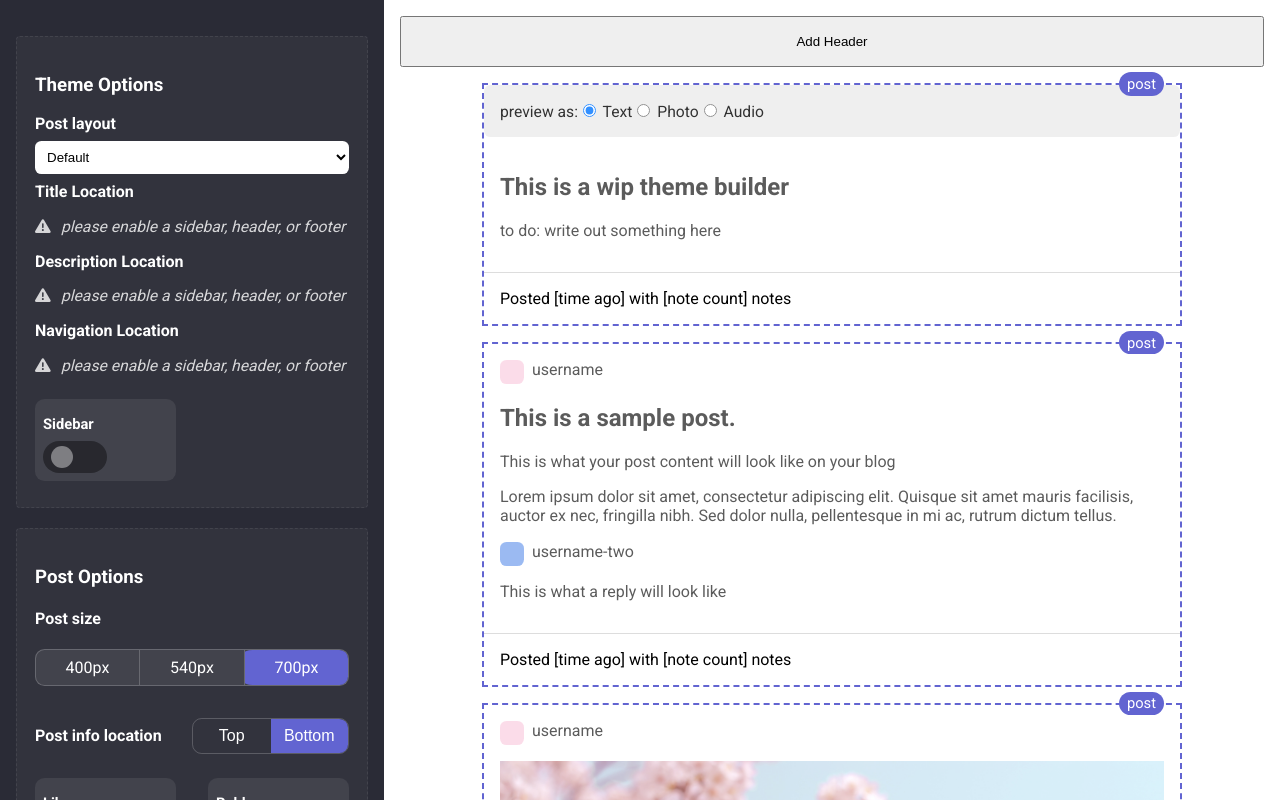
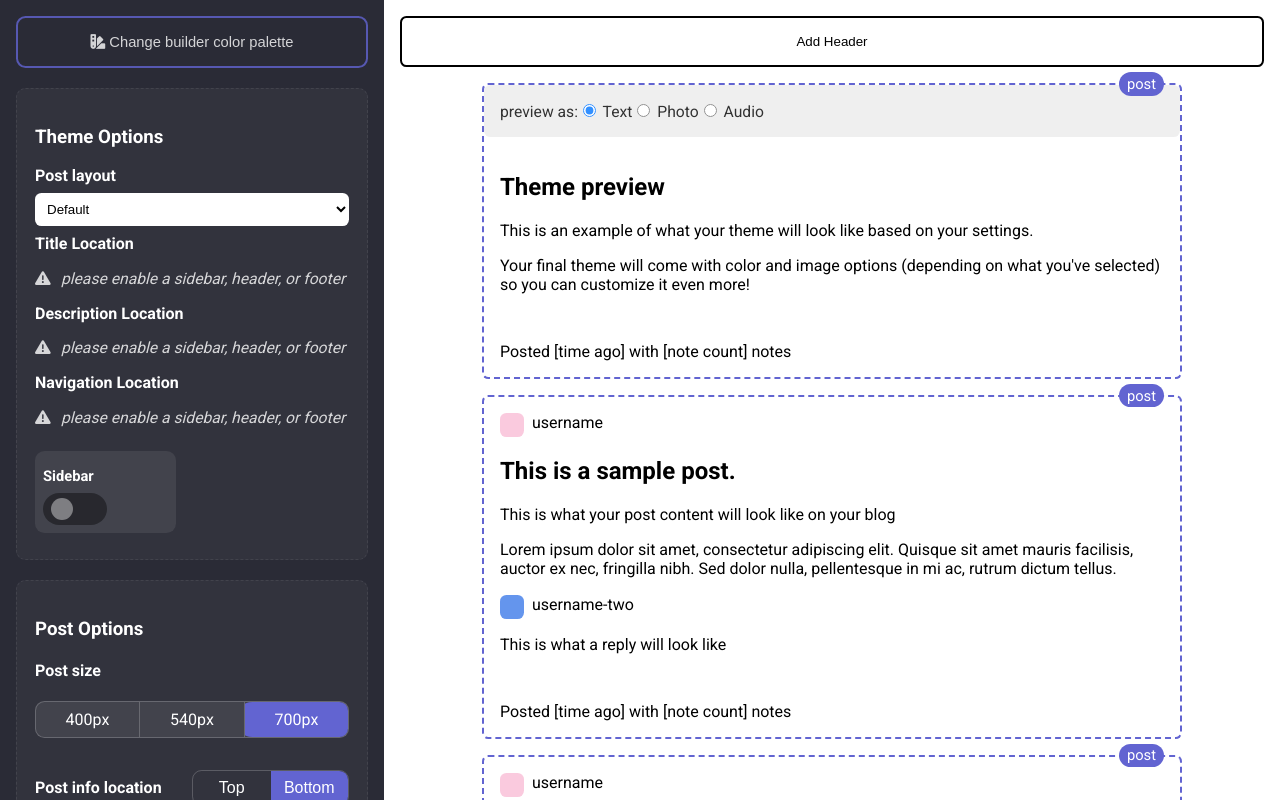
Before and after one commit to cornetespoir/build-a-theme, a React (Create React App) app: page / in a window 1280 px wide. Built offline with nearby package versions, Linux system fonts and the light colour scheme.

Commit message:
added night mode to the builder

```diff
--- a/src/App.tsx
+++ b/src/App.tsx
@@ -4,6 +4,7 @@ import { Customize, Preview } from './components';
 import { layoutContext, initialValues } from './Context';
 import { useLocalStorage } from './hooks/useLocalStorage';
 export const ThemeContext = createContext<layoutContext>(initialValues);
+
 
 function App() {
   const [sidebar, setSidebar] = useLocalStorage('sidebar', false)
--- a/src/components/preview/Customize.tsx
+++ b/src/components/preview/Customize.tsx
@@ -1,4 +1,4 @@
-import React, { useState, useContext } from "react";
+import React, { useState, useContext, useEffect, useRef } from "react";
 import { GetCode } from './GetCode'
 import { ThemeOptions } from "./ThemeOptions";
 import { PostOptions } from './PostOptions'
@@ -14,8 +14,33 @@ const Customize = () => {
         setShowModal(!showModal)
     }
 
+    let darkMode = localStorage.getItem("night-mode")
+    const theme = document.documentElement;
+    const nightModeOn = () => {
+        theme.classList.add("night-mode-theme")
+        localStorage.setItem("night-mode", "enabled")
+    }
+    const nightModeOff = () => {
+        theme.classList.remove("night-mode-theme")
+        localStorage.setItem("night-mode", "disabled")
+    }
+
+    if (darkMode === "enabled") {
+      nightModeOn()
+    }
+
+    function toggleTheme() {
+        darkMode = localStorage.getItem("night-mode")
+        if (darkMode === 'enabled') {
+            nightModeOff()
+        }
+        else {
+            nightModeOn()
+        }
+    }
 return (
     <aside>
+        <button className='open-code themes' onClick={toggleTheme}><i className="fas fa-swatchbook"></i> Change builder color palette</button>
         <ThemeOptions />
         {sidebar &&  <SidebarStyles />}
         <PostOptions />
--- a/src/components/preview/ExtraOptions.tsx
+++ b/src/components/preview/ExtraOptions.tsx
@@ -10,8 +10,6 @@ import { useLocalStorage, setLocalStorage } from "../../hooks/useLocalStorage";
 
 const ExtraOptions = () => {
     const { daynight, setdaynight, setSearchBar, sideImage, searchBar, header, footer, sidebar, setSideImage, setCustomCursor, customCursor } = useContext(ThemeContext)
-    console.log(customCursor)
-
     const [active, setActive] = useLocalStorage('activeImage', '')
     function sideImageLocation(location: string) {
         if (location === 'right') {
--- a/src/components/preview/SamplePost.tsx
+++ b/src/components/preview/SamplePost.tsx
@@ -72,8 +72,9 @@ const SamplePost = ({ postType, op }: SamplePostProps) => {
             {op === 'Trail' &&
                 <div className='reblog-header'><img alt="eggdesign avatar" className='avatar' src="https://64.media.tumblr.com/avatar_63ed1d13b42f_96.pnj"/> <a href="https://egg.design">eggdesign</a></div>
             }
-            <h2>This is a wip theme builder</h2>
-            <p>to do: write out something here</p>
+            <h2>Theme preview</h2>
+            <p>This is an example of what your theme will look like based on your settings. </p>
+            <p>Your final theme will come with color and image options (depending on what you've selected) so you can customize it even more!</p>
             {op === 'Trail' &&
                 <><div className='reblog-header'><span className='avatar'/> <span>username</span></div>   <p>Sample reply</p></>
             }
--- a/src/index.css
+++ b/src/index.css
@@ -4,13 +4,17 @@
   --background-color: #fff;
   --text-color: #000;
   --background-size: cover;
-  --sidebar-background: #ffffff;
 
   /* regular styles */
   --spacing: 1rem;
   --white: 255, 255, 255;
   --black: 0, 0, 0;
   --porple: #6264d1;
+}
+
+.night-mode-theme {
+  --background-color: #191a22;
+  --text-color: white;
 }
 
 #preview-frame {
@@ -22,6 +26,13 @@
   padding: var(--spacing);
   height: 100vh;
   overflow: auto;
+}
+
+button {
+  background:var(--background-color);
+  color:var(--text);
+  border-style: solid;
+  border-radius:.4rem;
 }
 
 .layout-contained {
@@ -62,7 +73,8 @@ img {
   width: 100%;
   min-height: 4rem;
   position: relative;
-  background: white;
+  border-radius:.4rem;
+  background: var(--background-color);
 }
 
 article.sections:before,
@@ -141,6 +153,7 @@ section {
   border: 2px dashed var(--porple);
   background: var(--sidebar-background);
   top: 10px;
+  border-radius:.4rem;
   margin-top: 90px;
   position: sticky;
 
@@ -152,14 +165,9 @@ article {
 }
 
 .post-info {
-  border-top: 1px solid #ddd;
   width: 100%;
 }
 
-.top-post-info .post-info {
-  border-top: 0;
-  border-bottom: 1px solid #ddd;
-}
 
 .postcontent {
   display: flex;
@@ -171,10 +179,6 @@ article {
 
 .top-post-info .postcontent {
   flex-direction: column-reverse;
-}
-
-.content {
-  opacity: .8;
 }
 
 .post-info,
@@ -205,7 +209,7 @@ body {
 }
 
 a {
-  color: black;
+  color: var(--text);
 }
 
 .tarea {
@@ -293,7 +297,7 @@ aside:not(.sidebar) {
 code {
   margin: 20px 0;
   padding: 18px;
-  border-radius: 4px;
+  border-radius: .6rem;
   border: 1px dashed rgba(255, 255, 255, .08);
   background: rgba(255, 255, 255, .04);
 }
@@ -307,7 +311,7 @@ select {
   position: absolute;
   right: var(--spacing);
   z-index: 999;
-  background: white;
+  background: var(--background-color);
   border: 2px solid gray;
   margin-top: .6rem;
   border-radius: .4rem;
@@ -364,7 +368,7 @@ button {
   background: #1f1d2b;
   position: relative;
   max-width: 1000px;
-  border-radius: var(--spacing)
+  border-radius: var(--spacing);
 }
 
 .modal code {
@@ -842,6 +846,11 @@ select {
 
 }
 
+.open-code.themes {
+  opacity:.8;
+  font-size:.92rem;
+}
+
 .open-code:hover {
   animation: zoom .6s;
   background: var(--porple)
@@ -860,6 +869,7 @@ select {
   padding: var(--spacing);
   border: 1px solid rgba(var(--black), .2);
   border-radius: .6rem;
+  background:rgba(var(--white), .12);
   margin: var(--spacing) 0 0 0;
 }
 
```
